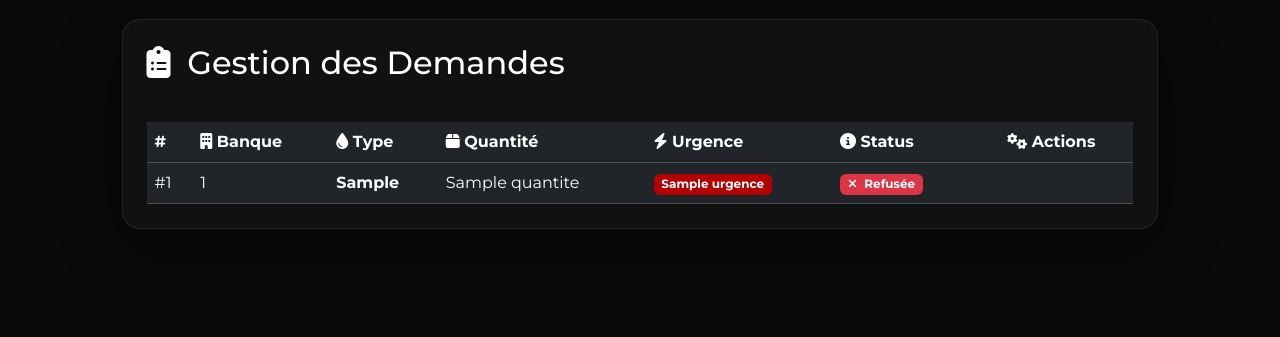
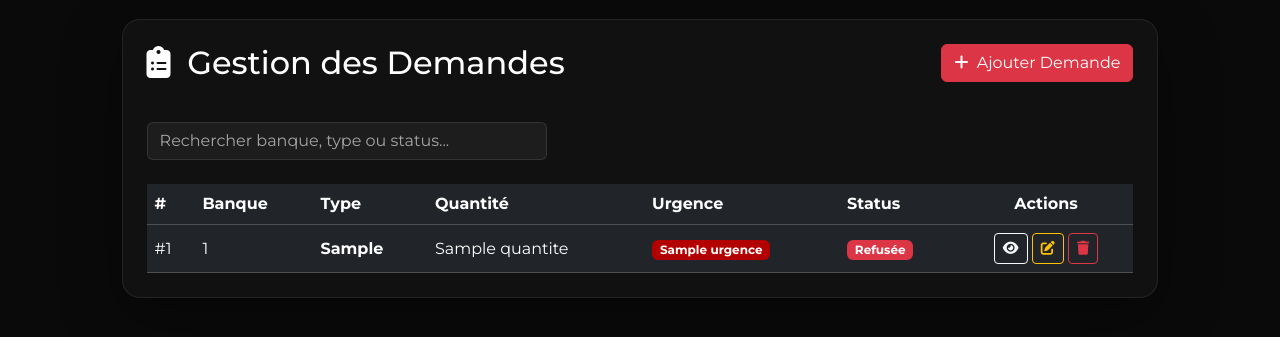
Before and after one commit to YChaffai/Esprit-PIDEV-3A47-2026-Bloodlink, a PHP site: template templates/back/index.html.twig in a window 1280 px wide. Shown: the part 77-414 px from the top of the page. Run offline with PHP 8.4, Linux system fonts and the light colour scheme; the template is opened without the code that fills it: most values are stand-ins (such as "Sample title", 1, 10 or a date in 2020); some libraries are stand-ins or nearby versions.

Commit message:
ajout crud au niveau back sur les demandes

```diff
--- a/templates/back/index.html.twig
+++ b/templates/back/index.html.twig
@@ -13,21 +13,106 @@
                 Gestion des Demandes
             </h2>
 
+            {# ===== BOUTON AJOUT ===== #}
+            <a href="{{ path('app_demande_new') }}"
+               class="btn btn-danger mb-3">
+                <i class="fas fa-plus me-1"></i> Ajouter Demande
+            </a>
         </div>
+
+        {# ===================== RECHERCHE ===================== #}
+        <form method="get" action="{{ path('back_demande_index') }}"
+              class="mb-4" style="max-width: 400px;">
+            <div class="input-group">
+                <input type="text"
+                       name="search"
+                       value="{{ search|default('') }}"
+                       class="form-control search-input"
+                       placeholder="Rechercher banque, type ou status...">
+            </div>
+        </form>
 
         <div class="table-responsive">
             <table class="table table-dark table-hover align-middle text-white mb-0">
                 <thead>
                     <tr>
-                        <th>#</th>
-                        <th><i class="fas fa-building"></i> Banque</th>
-                        <th><i class="fas fa-tint"></i> Type</th>
-                        <th><i class="fas fa-box"></i> Quantité</th>
-                        <th><i class="fas fa-bolt"></i> Urgence</th>
-                        <th><i class="fas fa-info-circle"></i> Status</th>
-                        <th class="text-center"><i class="fas fa-cogs"></i> Actions</th>
+
+                        {# ===== ID ===== #}
+                        <th>
+                            <a href="{{ path('back_demande_index', {
+                                sort: 'id',
+                                dir: sort == 'id' and dir == 'ASC' ? 'DESC' : 'ASC',
+                                search: search
+                            }) }}" class="text-white text-decoration-none">
+                                #
+                                {% if sort == 'id' %}
+                                    <i class="fas fa-sort-{{ dir == 'ASC' ? 'up' : 'down' }}"></i>
+                                {% endif %}
+                            </a>
+                        </th>
+
+                        {# ===== Banque ===== #}
+                        <th>
+                            <a href="{{ path('back_demande_index', {
+                                sort: 'idBanque',
+                                dir: sort == 'idBanque' and dir == 'ASC' ? 'DESC' : 'ASC',
+                                search: search
+                            }) }}" class="text-white text-decoration-none">
+                                Banque
+                                {% if sort == 'idBanque' %}
+                                    <i class="fas fa-sort-{{ dir == 'ASC' ? 'up' : 'down' }}"></i>
+                                {% endif %}
+                            </a>
+                        </th>
+
+                        {# ===== Type ===== #}
+                        <th>
+                            <a href="{{ path('back_demande_index', {
+                                sort: 'typeSang',
+                                dir: sort == 'typeSang' and dir == 'ASC' ? 'DESC' : 'ASC',
+                                search: search
+                            }) }}" class="text-white text-decoration-none">
+                                Type
+                                {% if sort == 'typeSang' %}
+                                    <i class="fas fa-sort-{{ dir == 'ASC' ? 'up' : 'down' }}"></i>
+                                {% endif %}
+                            </a>
+                        </th>
+
+                        {# ===== Quantité ===== #}
+                        <th>
+                            <a href="{{ path('back_demande_index', {
+                                sort: 'quantite',
+                                dir: sort == 'quantite' and dir == 'ASC' ? 'DESC' : 'ASC',
+                                search: search
+                            }) }}" class="text-white text-decoration-none">
+                                Quantité
+                                {% if sort == 'quantite' %}
+                                    <i class="fas fa-sort-{{ dir == 'ASC' ? 'up' : 'down' }}"></i>
+                                {% endif %}
+                            </a>
+                        </th>
+
+                        <th>Urgence</th>
+
+                        {# ===== Status ===== #}
+                        <th>
+                            <a href="{{ path('back_demande_index', {
+                                sort: 'status',
+                                dir: sort == 'status' and dir == 'ASC' ? 'DESC' : 'ASC',
+                                search: search
+                            }) }}" class="text-white text-decoration-none">
+                                Status
+                                {% if sort == 'status' %}
+                                    <i class="fas fa-sort-{{ dir == 'ASC' ? 'up' : 'down' }}"></i>
+                                {% endif %}
+                            </a>
+                        </th>
+
+                        <th class="text-center">Actions</th>
                     </tr>
                 </thead>
+
                 <tbody>
                 {% for demande in demandes %}
                     <tr>
@@ -45,40 +130,66 @@
                         <td>
                             {% if demande.status == 'EN_ATTENTE' %}
                                 <span class="badge bg-warning text-dark">
-                                    <i class="fas fa-clock me-1"></i> En attente
+                                    En attente
                                 </span>
                             {% elseif demande.status == 'VALIDEE' %}
                                 <span class="badge bg-success">
-                                    <i class="fas fa-check me-1"></i> Validée
+                                    Validée
                                 </span>
                             {% else %}
                                 <span class="badge bg-danger">
-                                    <i class="fas fa-times me-1"></i> Refusée
+                                    Refusée
                                 </span>
                             {% endif %}
                         </td>
 
                         <td class="text-center">
+
+                            {# ===== VOIR ===== #}
+                            <a href="{{ path('app_demande_show', {'id': demande.id}) }}"
+                               class="btn btn-sm btn-outline-light">
+                                <i class="fas fa-eye"></i>
+                            </a>
+
+                            {# ===== MODIFIER ===== #}
+                            <a href="{{ path('app_demande_edit', {'id': demande.id}) }}"
+                               class="btn btn-sm btn-outline-warning">
+                                <i class="fas fa-edit"></i>
+                            </a>
+
+                            {# ===== SUPPRIMER ===== #}
+                            <form method="post"
+                                  action="{{ path('app_demande_delete', {'id': demande.id}) }}"
+                                  style="display:inline-block"
+                                  onsubmit="return confirm('Supprimer cette demande ?');">
+
+                                <input type="hidden"
+                                       name="_token"
+                                       value="{{ csrf_token('delete' ~ demande.id) }}">
+
+                                <button class="btn btn-sm btn-outline-danger">
+                                    <i class="fas fa-trash"></i>
+                                </button>
+                            </form>
+
+                            {# ===== VALIDER / REFUSER ===== #}
                             {% if demande.status == 'EN_ATTENTE' %}
-                                <a href="{{ path('back_transfert_valider', {'id': demande.id}) }}"
-                                   class="btn btn-sm btn-outline-success me-1">
+                                <a href="{{ path('back_demande_valider', {'id': demande.id}) }}"
+                                   class="btn btn-sm btn-outline-success">
                                     <i class="fas fa-check-circle"></i>
                                 </a>
 
-                                <a href="{{ path('back_transfert_refuser', {'id': demande.id}) }}"
+                                <a href="{{ path('back_demande_refuser', {'id': demande.id}) }}"
                                    class="btn btn-sm btn-outline-danger">
                                     <i class="fas fa-times-circle"></i>
                                 </a>
-                            {% else %}
-                                <span class="text-muted small">Aucune action</span>
                             {% endif %}
+
                         </td>
-
                     </tr>
                 {% else %}
                     <tr>
                         <td colspan="7" class="text-center text-muted py-4">
-                            <i class="fas fa-inbox me-2"></i>
                             Aucune demande trouvée
                         </td>
                     </tr>
@@ -87,7 +198,26 @@
             </table>
         </div>
 
-
     </div>
 </div>
+
+<style>
+.search-input {
+    background: rgba(255,255,255,0.05);
+    border: 1px solid rgba(255,255,255,0.1);
+    color: white;
+}
+
+.search-input::placeholder {
+    color: rgba(255,255,255,0.6);
+}
+
+.search-input:focus {
+    background: rgba(255,255,255,0.08);
+    color: white;
+    border-color: #dc3545;
+    box-shadow: none;
+}
+</style>
+
 {% endblock %}
```
Also changed, not shown: src/Controller/back/DemandeController.php (+29 -4 lines).
